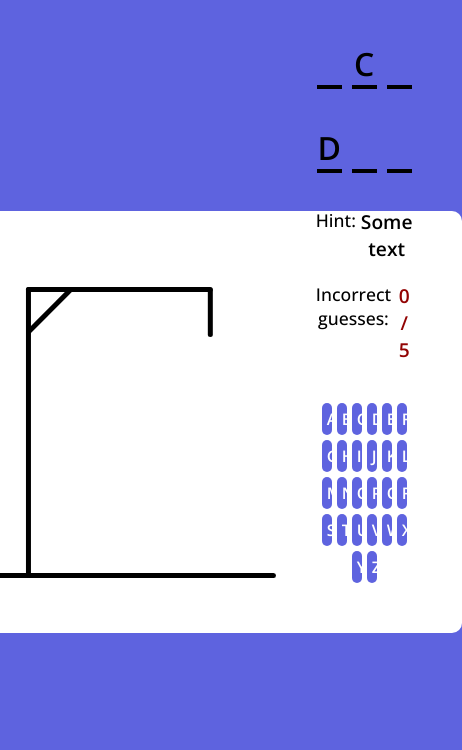
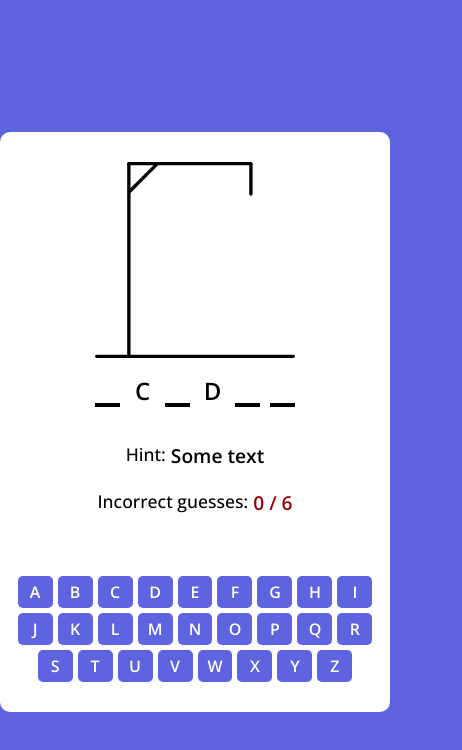
Before and after one commit to dashaborzova/hangman, a plain HTML site: page index.html in a window 390 px wide. Shown: the whole page, 462 px wide, since content can reach past the window. Drawn offline with nearby package versions, Linux system fonts and the light colour scheme.

Commit message:
feat: make responsive

```diff
--- a/index.html
+++ b/index.html
@@ -32,7 +32,7 @@
             <p class="inner-text">Some text</p>
         </h3>
         <h3 class="guess text">Incorrect guesses:
-            <p class="inner-text counter"> 0 / 5 </p>
+            <p class="inner-text counter"> 0 / 6 </p>
         </h3>
         <div class="keyboard">
             <button>a</button><button>b</button><button>c</button><button>d</button><button>e</button>
--- a/style.css
+++ b/style.css
@@ -17,7 +17,6 @@
 
 .container {
   width: 900px;
-  height: 50vh;
   display: flex;
   align-items: flex-end;
   gap: 40px;
@@ -50,6 +49,7 @@
 
 .display .letter.guessed {
   margin: -8px 0 35px 0;
+  border-color: transparent;
 }
 
 .hint,
@@ -133,3 +133,36 @@
   border-radius: 10px;
   cursor: pointer;
 }
+
+.play:hover{
+  background: #a1a2be;
+}
+
+@media (max-width: 782px) {
+  .container {
+    flex-direction: column;
+    padding: 30px 15px;
+    align-items: center;
+  }
+  .gallows-image {
+    max-width: 200px;
+  }
+
+  .quiz {
+    display: flex;
+    flex-direction: column;
+    align-items: center;
+    justify-content: center;
+  }
+
+  .display .letter {
+    margin-bottom: 35px;
+    font-size: 1.5rem;
+  }
+
+  .display .letter.guessed {
+    margin-bottom: 35px;
+    font-size: 1.5rem;
+    margin: -35px 0 25px;
+  }
+}
```
